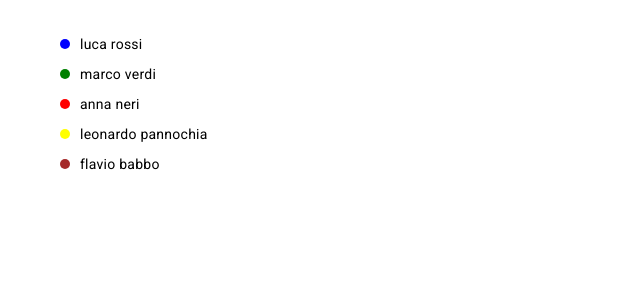
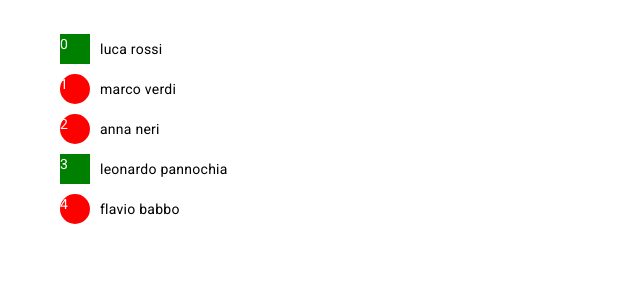
Before and after one commit to ViorelsS/ANGULAR_Basics, an Angular app: page / in a window 1280 px wide. Shown: the top 300 px of the page, without its empty margins (0-640 px from the left). Built offline with nearby package versions, Linux system fonts and the light colour scheme.

Commit message:
[ngClass]

```diff
--- a/src/app/app.component.css
+++ b/src/app/app.component.css
@@ -1,29 +1,6 @@
-* {
-  box-sizing: border-box;
-}
-
-body {
-  padding: 20px;
-}
-.cerchio-verde,
-.cerchio-rosso {
-  width: 10px;
-  height: 10px;
-  display: inline-block;
-  border-radius: 50%;
-}
-
-.cerchio-verde {
-  background: green;
-}
-
-.cerchio-rosso {
-  background: red;
-}
-
 .cerchio {
-  width: 10px;
-  height: 10px;
+  width: 30px;
+  height: 30px;
   border-radius: 50%;
   background: blue;
   margin-right: 10px;
@@ -38,3 +15,17 @@ li {
 li > p {
   margin-bottom: 0;
 }
+
+.cerchio-online {
+  background-color: green;
+  color: white;
+}
+
+.cerchio-offline {
+  background: red;
+  color: white;
+}
+
+.prova {
+  border-radius: 0%;
+}
--- a/src/app/app.component.html
+++ b/src/app/app.component.html
@@ -1,35 +1,16 @@
-<!-- <div *ngFor="let persona of persone">
-  <span class="cerchio-verde" *ngIf="persona.isOnline"></span>
-  <span class="cerchio-rosso" *ngIf="!persona.isOnline"></span>
-  <p>{{ persona.nome }} {{ persona.cognome }}</p>
-</div> -->
+<ul>
+  <li *ngFor="let persona of persone; index as i">
+    <!-- [ngClass]="persona.isOnline ? 'cerchio-online prova' : 'cerchio-offline'" -->
 
-<!-- <div
-  *ngFor="
-    let persona of persone;
-    index as i;
-    count as c;
-    first as isFirst;
-    even as isEven;
-    odd as isOdd
-  "
->
-  <p *ngIf="isEven" class="cerchio-verde"></p>
-  <p *ngIf="isOdd" class="cerchio-rosso"></p>
-  <p>{{ persona.nome }} {{ persona.cognome }}</p>
-</div> -->
-
-<!-- <div [ngSwitch]="numero">
-  <p *ngSwitchCase="1">uno</p>
-  <p *ngSwitchCase="2">due</p>
-  <p *ngSwitchCase="3">tre</p>
-  <p *ngSwitchCase="4">quattro</p>
-  <p *ngSwitchDefault>default</p>
-</div> -->
-
-<ul>
-  <li *ngFor="let persona of persone">
-    <div class="cerchio" [ngStyle]="{ background: persona.color }"></div>
+    <div
+      class="cerchio"
+      [ngClass]="{
+        'cerchio-online prova': persona.isOnline,
+        'cerchio-offline': !persona.isOnline
+      }"
+    >
+      {{ i }}
+    </div>
     <p>{{ persona.nome }} {{ persona.cognome }}</p>
   </li>
 </ul>
```
